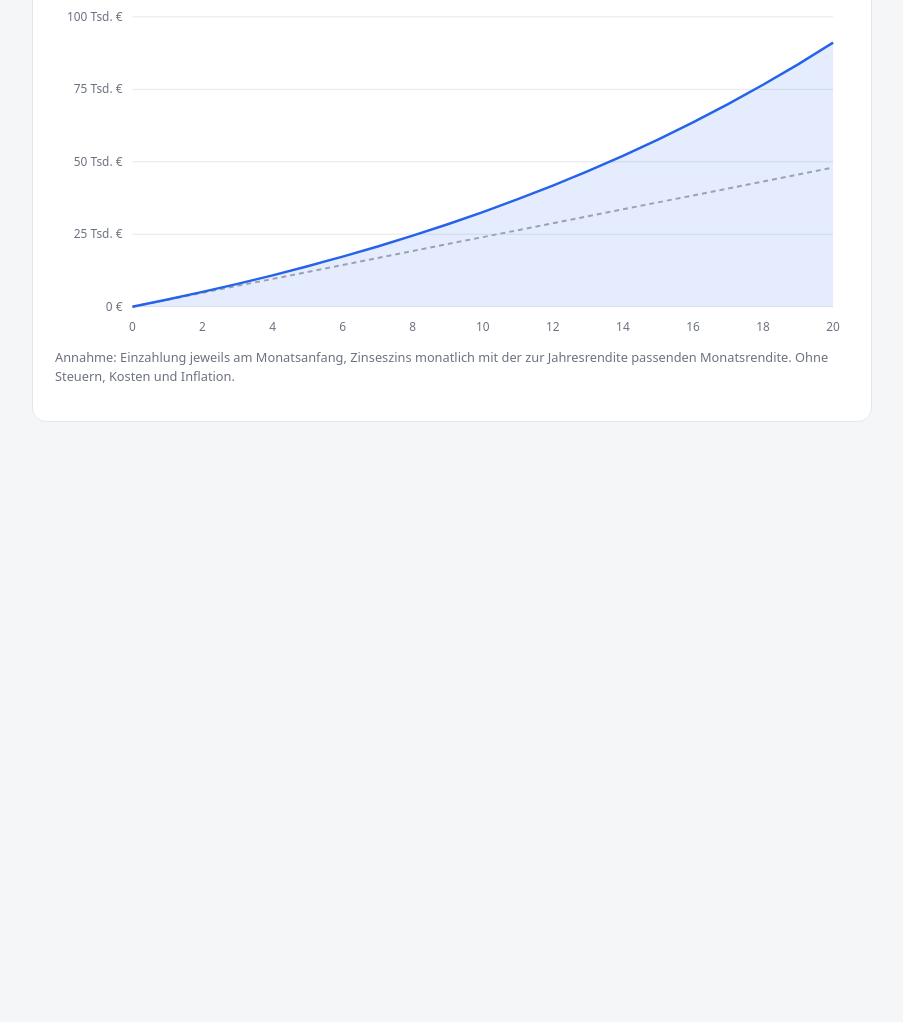
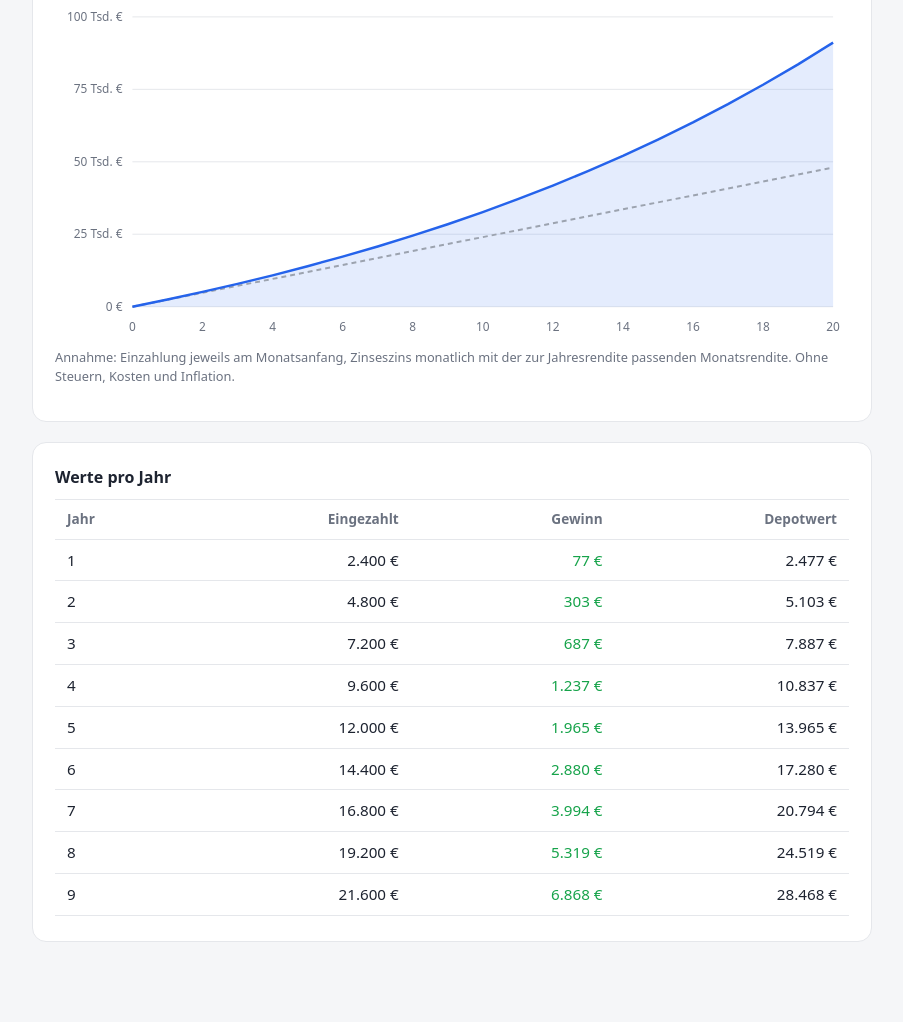
Before and after one commit to sei-do/sparplan-rechner, a plain HTML site: page index.html in a window 1280 px wide. Shown: the part 458-1480 px from the top of the page, without its empty margins (188-1091 px from the left). Before the commit the page ends 960 px from the top, so only its background shows below. Drawn offline with Linux system fonts and the light colour scheme.

Commit message:
Tabelle mit Werten pro Jahr unter dem Diagramm
Zeigt für jedes Jahr Eingezahlt, Gewinn und Depotwert.
Aktualisiert sich bei jeder Eingabe; scrollt bei langen Laufzeiten.

Co-Authored-By: Claude Opus 5.5 <noreply@anthropic.com>

```diff
--- a/index.html
+++ b/index.html
@@ -87,6 +87,13 @@
   }
   .tip b { display: block; margin-bottom: 2px; }
   .note { color: var(--muted); font-size: 0.8rem; margin-top: 8px; }
+  .table-wrap { max-height: 420px; overflow-y: auto; margin-top: 10px; border-top: 1px solid var(--line); }
+  table { width: 100%; border-collapse: collapse; font-variant-numeric: tabular-nums; font-size: 0.95rem; }
+  th, td { padding: 9px 12px; text-align: right; border-bottom: 1px solid var(--line); }
+  th:first-child, td:first-child { text-align: left; }
+  thead th { position: sticky; top: 0; background: var(--card); color: var(--muted); font-weight: 600; font-size: 0.85rem; }
+  tbody tr:hover { background: var(--accent-soft); }
+  td.gain { color: var(--gain); }
   .error { color: #dc2626; font-size: 0.9rem; margin-top: 12px; display: none; }
   @media (max-width: 640px) {
     .inputs, .results { grid-template-columns: 1fr; }
@@ -134,6 +141,16 @@
       <div class="tip" id="tip"></div>
     </div>
     <p class="note">Annahme: Einzahlung jeweils am Monatsanfang, Zinseszins monatlich mit der zur Jahresrendite passenden Monatsrendite. Ohne Steuern, Kosten und Inflation.</p>
+  </section>
+
+  <section class="card">
+    <h2 style="font-size:1rem;margin:0">Werte pro Jahr</h2>
+    <div class="table-wrap">
+      <table>
+        <thead><tr><th>Jahr</th><th>Eingezahlt</th><th>Gewinn</th><th>Depotwert</th></tr></thead>
+        <tbody id="tbody"></tbody>
+      </table>
+    </div>
   </section>
 </main>
 
@@ -217,6 +234,9 @@
     $("outPaid").textContent = eur.format(last.paid);
     $("outGain").textContent = eur.format(last.total - last.paid);
     draw();
+    $("tbody").innerHTML = rows.slice(1).map(r =>
+      `<tr><td>${r.year}</td><td>${eur.format(r.paid)}</td><td class="gain">${eur.format(r.total - r.paid)}</td><td>${eur.format(r.total)}</td></tr>`
+    ).join("");
   }
 
   // Tooltip
```
